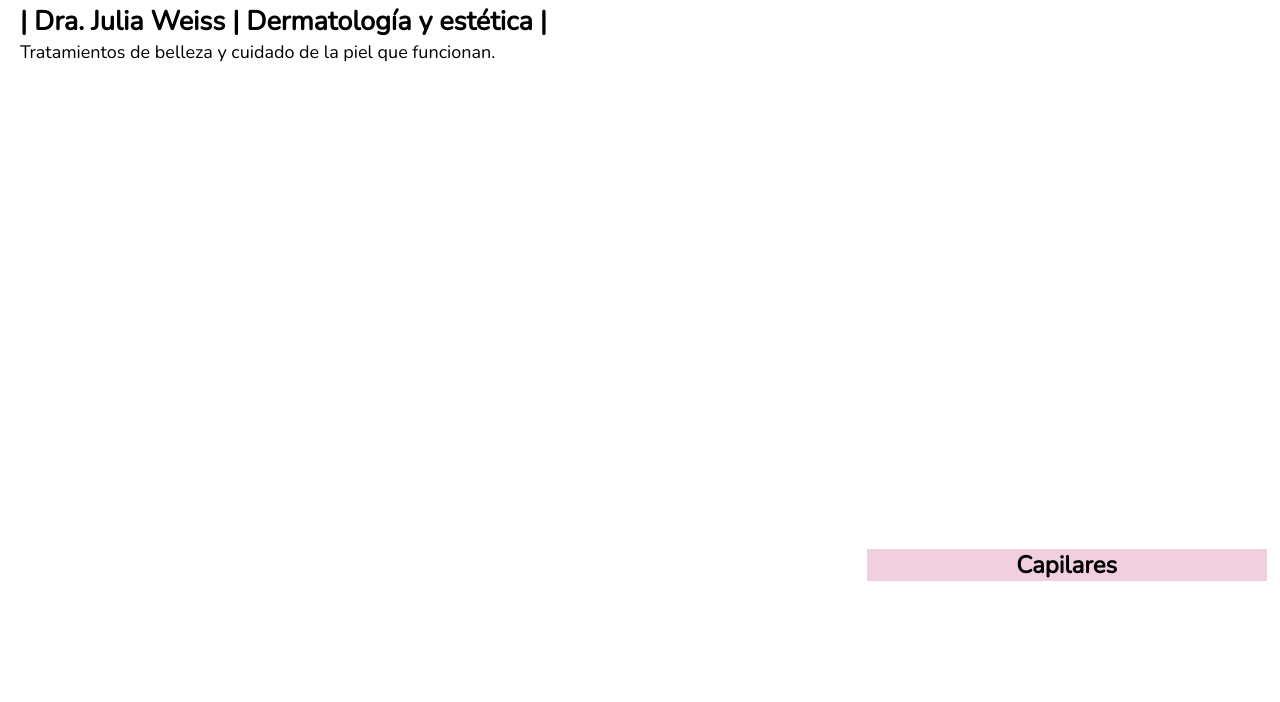
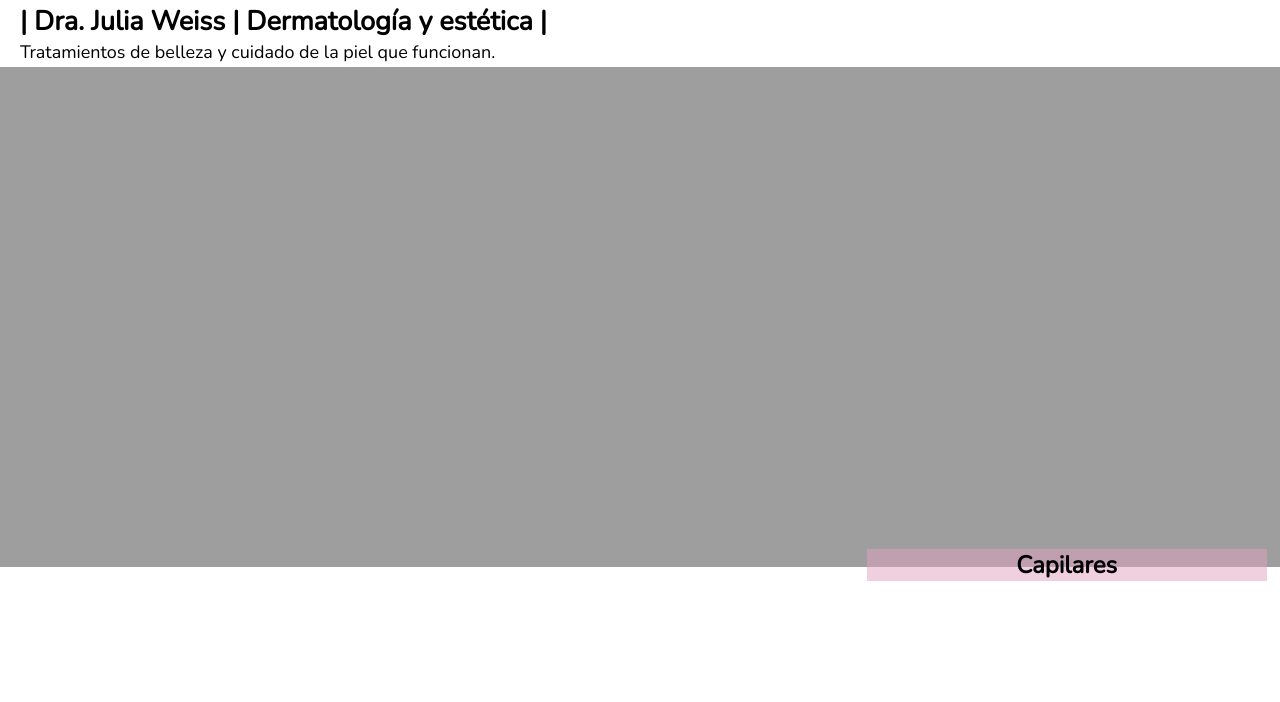
Before and after one commit to skydxncer/ProyectoCoderhouse, a plain HTML site: page index.html in a window 1280 px wide. Shown: the part 77-779 px from the top of the page. Drawn offline with nearby package versions, Linux system fonts and the light colour scheme; the site is published under a folder, as on GitHub Pages, so addresses that start at the root find nothing.

Commit message:
Arreglando error ruta imagen

```diff
--- a/style.css
+++ b/style.css
@@ -72,7 +72,7 @@ header {
 }
 
 .image_cover {
-    background-image: url(/images/home_cover.jpg);
+    background-image: url(./images/home_cover.jpg);
     min-height: 500px;
 
     background-attachment: fixed;
```
